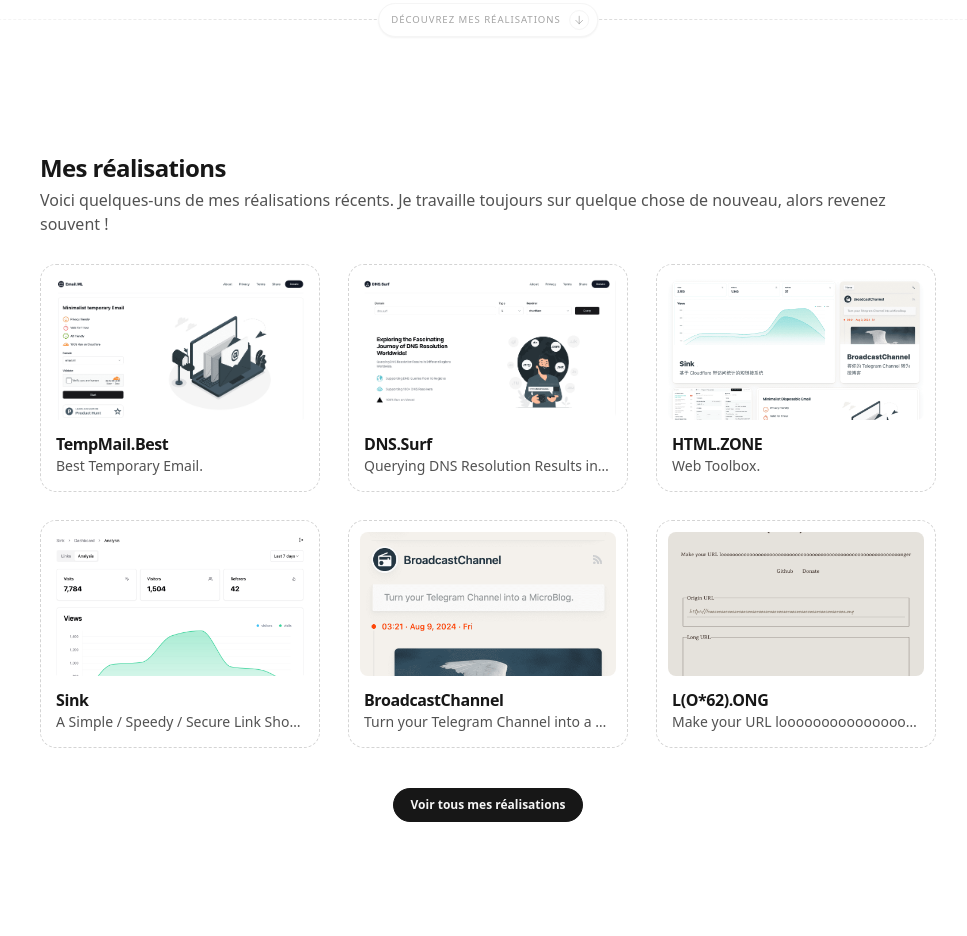
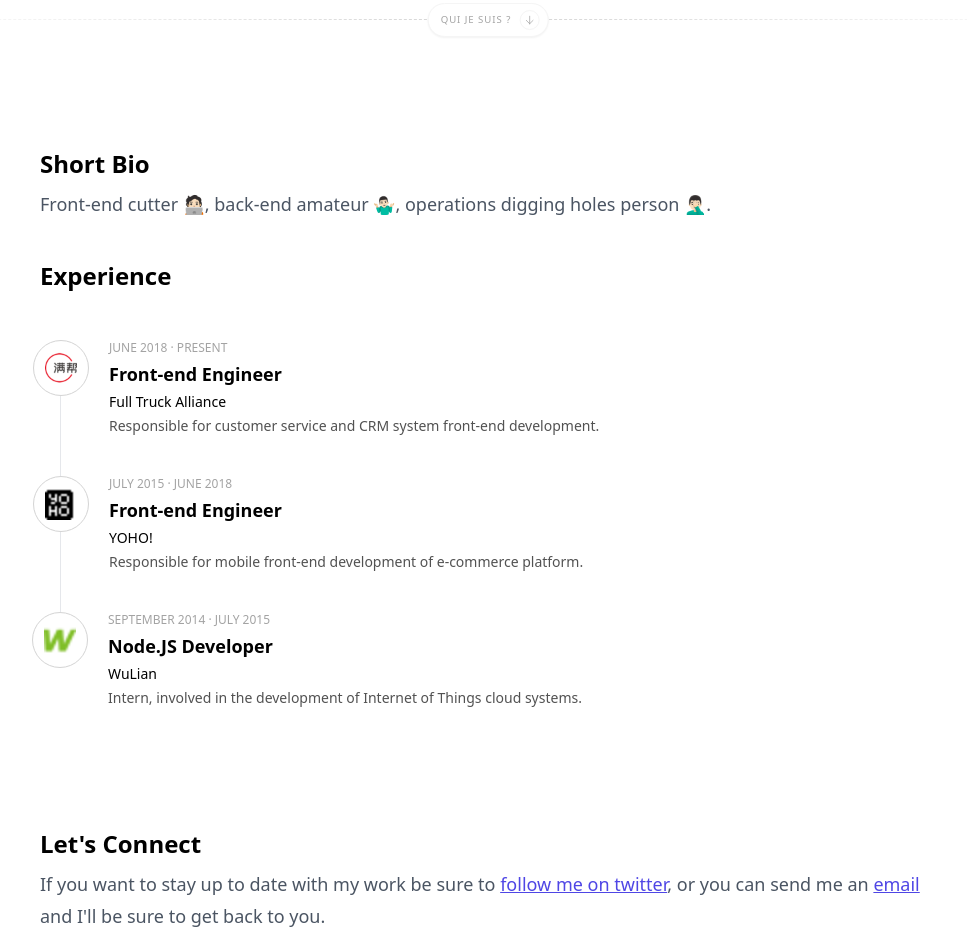
Before and after one commit to codeurMDG/portfolio, an Astro site: page / in a window 1280 px wide. Shown: the part 688-1624 px from the top of the page, without its empty margins (152-1119 px from the left). Built offline with nearby package versions, Linux system fonts and the light colour scheme; Astro itself is replaced by a stand-in of ours.

Commit message:
Add About section and update Projects description; adjust header layout

```diff
--- a/src/components/header.astro
+++ b/src/components/header.astro
@@ -49,7 +49,7 @@
       </div>
       <div
         id="menu"
-        class="fixed top-[75px] ease-out duration-300 sm:top-0 w-full left-0 sm:py-0 pt-7 pb-4 dm:mx-0 left-0 z-40 flex-col items-end justify-start hidden w-full h-auto text-sm sm:text-base sm:h-auto sm:relative sm:flex-row sm:flex sm:text-sm sm:w-auto sm:pr-0 sm:pt-0"
+        class="fixed top-[75px] ease-out duration-300 sm:top-0 left-0 sm:py-0 pt-7 pb-4 dm:mx-0 z-40 flex-col items-end justify-start hidden w-full h-auto text-sm sm:text-base sm:h-auto sm:relative sm:flex-row sm:flex sm:w-auto sm:pr-0 sm:pt-0"
       >
         <div
           class="absolute inset-0 top-0 right-0 block w-full h-full px-3 sm:hidden"
--- /dev/null
+++ b/src/components/home/about.astro
@@ -0,0 +1,56 @@
+---
+import experiences from "../../collections/experiences.json";
+import AboutExperience from "../../components/about-experience.astro";
+---
+
+<section class="max-w-4xl mx-auto px-7 lg:px-0">
+
+  <h2 class="mb-2 text-2xl font-bold dark:text-neutral-200">Short Bio</h2>
+  <p
+    class="text-sm leading-6 text-gray-600 dark:text-neutral-400 sm:leading-7 lg:leading-8 sm:text-base lg:text-lg"
+  >
+    Front-end cutter 🧑🏻‍💻, back-end amateur 🤷🏻‍♂️, operations digging holes person
+    🤦🏻‍♂️.
+  </p>
+
+  <h2
+    class="mt-5 mb-2 text-2xl font-bold lg:mt-10 sm:mt-6 dark:text-neutral-200"
+  >
+    Experience
+  </h2>
+  <div class="px-5 py-10">
+    {
+      experiences.map((experience) => {
+        return (
+          <div class="pb-10 border-l border-gray-200 last:border-l-0 dark:border-neutral-700">
+            <AboutExperience
+              dates={experience.dates}
+              role={experience.role}
+              company={experience.company}
+              description={experience.description}
+              logo={experience.logo}
+            />
+          </div>
+        );
+      })
+    }
+  </div>
+
+  <h2
+    class="mt-5 mb-2 text-2xl font-bold lg:mt-10 sm:mt-6 dark:text-neutral-200"
+  >
+    Let's Connect
+  </h2>
+  <p
+    class="text-sm leading-6 text-gray-600 dark:text-neutral-400 sm:leading-7 lg:leading-8 sm:text-base lg:text-lg"
+  >
+    If you want to stay up to date with my work be sure to <a
+      href="https://x.com/0xKaibi"
+      target="_blank"
+      class="text-indigo-600 underline">follow me on twitter</a
+    >, or you can send me an <a
+      href="mailto:astro-aria#miantiao.me"
+      class="text-indigo-600 underline">email</a
+    > and I'll be sure to get back to you.
+  </p>
+</section>
--- a/src/components/home/projects.astro
+++ b/src/components/home/projects.astro
@@ -11,7 +11,7 @@
     Mes réalisations
   </h2>
   <p class="mb-6 text-base text-neutral-600 dark:text-neutral-400">
-    Voici quelques-uns de mes réalisations récents. Je travaille toujours sur quelque chose de nouveau, alors revenez souvent !
+    Chaque projet est conçu pour répondre aux besoins spécifiques de mes clients et maximiser leur impact digital.
   </p>
   <div
     class="grid items-stretch w-full grid-cols-1 sm:grid-cols-2 md:grid-cols-3 gap-7 mt-7"
--- a/src/pages/index.astro
+++ b/src/pages/index.astro
@@ -1,5 +1,6 @@
 ---
 import Button from "../components/button.astro";
+import About from "../components/home/about.astro";
 import Projects from "../components/home/projects.astro";
 import Separator from "../components/home/separator.astro";
 import Writings from "../components/home/writings.astro";
@@ -57,6 +58,8 @@
     </div>
   </div>
 
+  <Separator text="Qui je suis ?" />
+  <About />
   <Separator text="Découvrez mes réalisations" />
   <Projects />
   <Separator text="Découvrez mes articles" />
```
